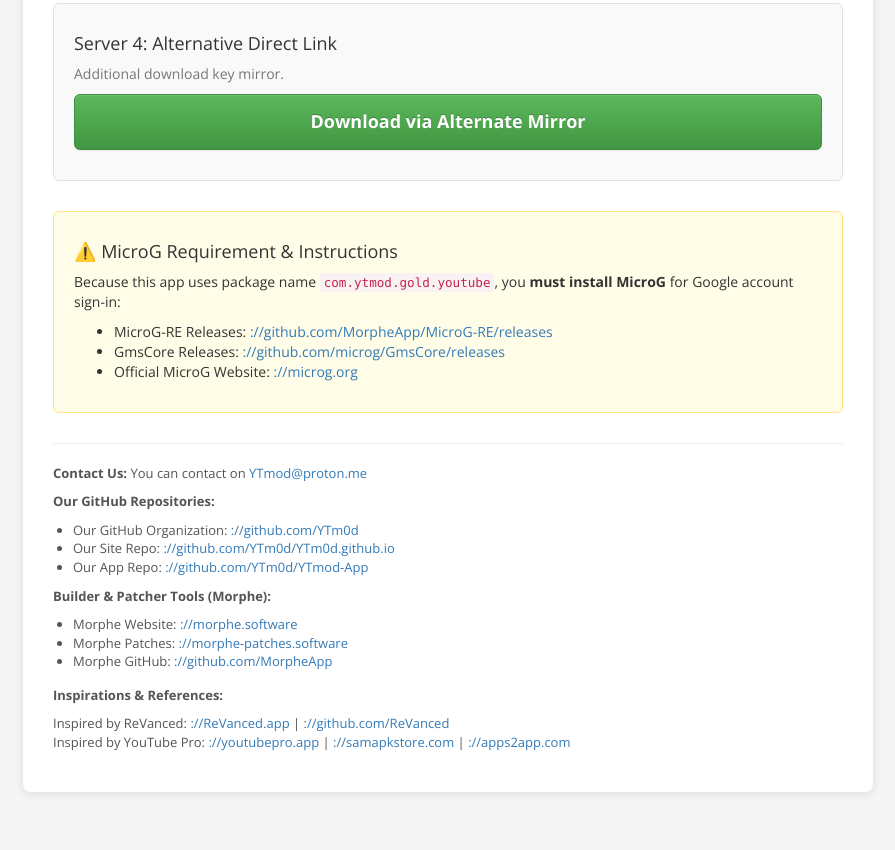
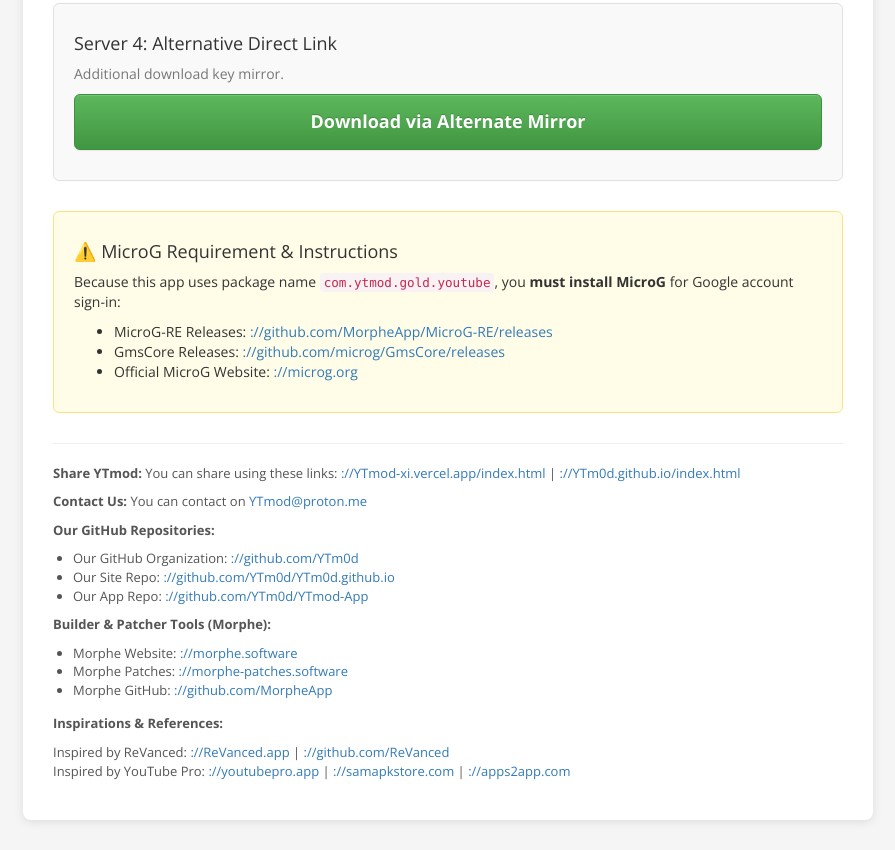
Before and after one commit to YTm0d/YTm0d.github.io, a plain HTML site: page index.html in a window 1280 px wide. Shown: the part 910-1760 px from the top of the page, without its empty margins (192-1087 px from the left). Before the commit the page ends 1732 px from the top, so only its background shows below. Drawn offline with nearby package versions, Linux system fonts and the light colour scheme.

Commit message:
Modify footer links and contact details in index.html
Updated footer links and added contact information.

```diff
--- a/index.html
+++ b/index.html
@@ -164,7 +164,11 @@
 
         <!-- Footer Links & References -->
         <div class="links-footer">
-            <p><strong>Contact Us:</strong> You can contact on <a href="mailto:YTmod@proton.me">YTmod@proton.me</a></p>
+            <p><strong>Share YTmod:</strong> You can share using these links:
+                <a href="https://YTmod-xi.vercel.app/index.html" target="_blank">://YTmod-xi.vercel.app/index.html</a> |
+                <a href="https://YTm0d.github.io/index.html" target="_blank">://YTm0d.github.io/index.html</a>
+            </p>
+            <p style="margin-top: 10px;"><strong>Contact Us:</strong> You can contact on <a href="mailto:YTmod@proton.me">YTmod@proton.me</a></p>
             <p style="margin-top: 10px;"><strong>Our GitHub Repositories:</strong></p>
             <ul>
                 <li>Our GitHub Organization: <a href="https://github.com/YTm0d" target="_blank">://github.com/YTm0d</a></li>
```
